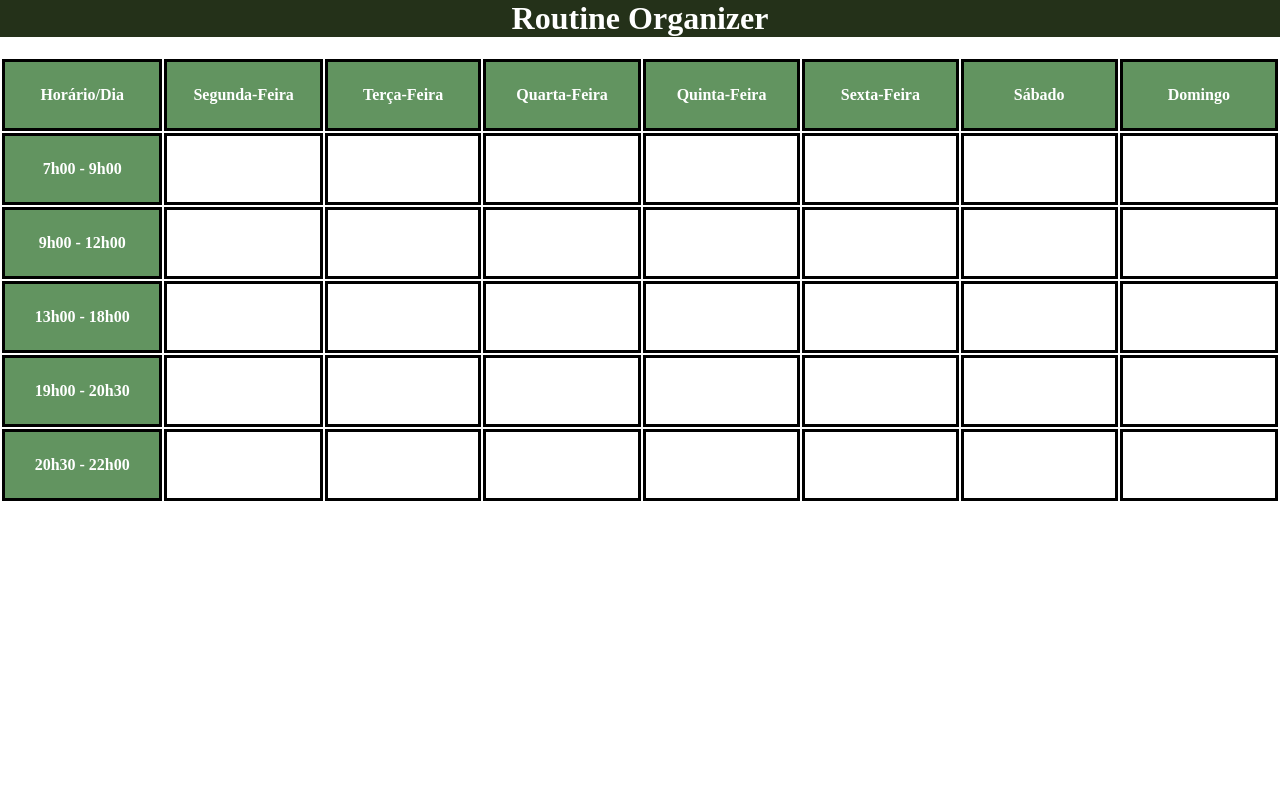
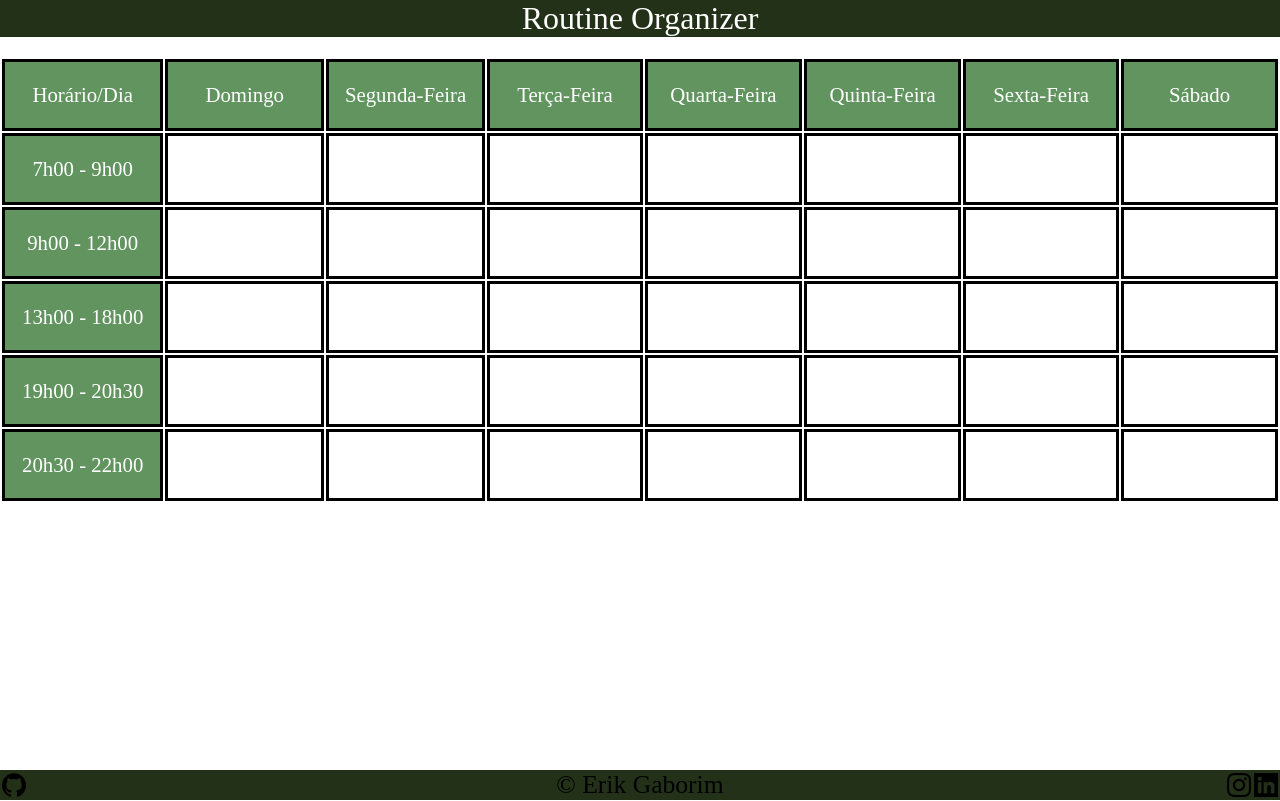
Before and after one commit to erikgaborim/Routine-Organizer, a plain HTML site: page index.html in a window 1280 px wide. Drawn offline with Linux system fonts and the light colour scheme; a web font is replaced by a local one.

Commit message:
Adding footer and centralizing the table

```diff
--- a/index.html
+++ b/index.html
@@ -10,12 +10,23 @@
     <!--Styles-->
     <link rel="stylesheet" href="./styles/index.css">
 
+    <!--Fonts-->
+    <link rel="preconnect" href="https://fonts.googleapis.com">
+    <link rel="preconnect" href="https://fonts.gstatic.com" crossorigin>
+    <!--Roboto-->
+    <link href="https://fonts.googleapis.com/css2?family=Roboto:wght@100;300;400;500&display=swap"
+    rel="stylesheet">
+    <!--Tourney-->
+    <link href="https://fonts.googleapis.com/css2?family=Tourney:ital,wght@0,100;0,200;0,300;0,400;0,500;1,100;1,200;1,300;1,400;1,500&display=swap" rel="stylesheet">
+
+
 </head>
 <body>
     <header>
         <h1>Routine Organizer</h1>
     </header>
     <main>
+        <div id="div-table">
             <table>
                 <colgroup>
                     <col class="spotlight">
@@ -23,13 +34,13 @@
                 <thead>
                     <tr>
                         <th>Horário/Dia</th>
+                        <th>Domingo</th>
                         <th>Segunda-Feira</th>
                         <th>Terça-Feira</th>
-                    <td>Quarta-Feira</td>
+                        <th>Quarta-Feira</th>
                         <th>Quinta-Feira</th>
                         <th>Sexta-Feira</th>
                         <th>Sábado</th>
-                    <th>Domingo</th>
                     </tr>
                 </thead>
                 <tbody>
@@ -85,6 +96,24 @@
                     </tr>
                 </tbody>
             </table>
+        </div>
     </main>
+
+    <footer>
+        <h1>&copy; Erik Gaborim</h1>
+        <div id="github-icon">
+            <a href="https://github.com/erikgaborim">
+                <img class="social-medias-icon" src="./images/github.png" alt="github-icon">
+            </a>
+        </div>
+        <div id="social-media">
+            <a href="https://www.instagram.com/erikgfp/">
+                <img class="social-medias-icon" src="./images/instagram.png" alt="instagram-icon">
+            </a>
+            <a href="https://www.linkedin.com/in/erik-gaborim/">
+                <img class="social-medias-icon" src="./images/linkedin.png" alt="linkedin-icon">
+            </a>
+        </div>
+    </footer>
 </body>
 </html>
--- a/styles/index.css
+++ b/styles/index.css
@@ -1,6 +1,10 @@
 body, h1{
     margin: 0;
     padding: 0;
+}
+
+h1{
+    font: 500 2rem Tourney;
 }
 
 header{
@@ -8,6 +12,11 @@ header{
     background-color: #243119;
     color: white;
     margin: 0;
+}
+
+#div-table{
+    display: flex;
+    justify-content: center;
 }
 
 table{
@@ -28,3 +37,47 @@ td, th{
     max-height: 4rem;
     max-width: 10rem;
 }
+
+td{
+    font: 300 1rem Roboto;
+}
+
+th{
+    font: 400 1.3rem Tourney;
+}
+
+footer{
+    background-color: #243119;
+    display: flex;
+    justify-content: center;
+    align-items: center;
+    position: absolute;
+    bottom: 0px;
+    width: 100%;
+}
+
+footer h1{
+    font-size: 1.6rem;
+}
+
+#github-icon{
+    position: absolute;
+    left: 0;
+    display: flex;
+    max-height: 1.5rem;
+}
+
+#social-media{
+    position: absolute;
+    right: 0;
+    display: flex;
+    max-height: 1.5rem;
+}
+
+.social-medias-icon{
+    max-width:1.5rem;
+    max-height:1.5rem;
+    width: auto;
+    height: auto;
+    margin: 0 0.1rem;
+}
```
Also changed, not shown: images/github.png (added), images/instagram.png (added), images/linkedin.png (added). Lines whose indentation alone changed are shown as unchanged.
